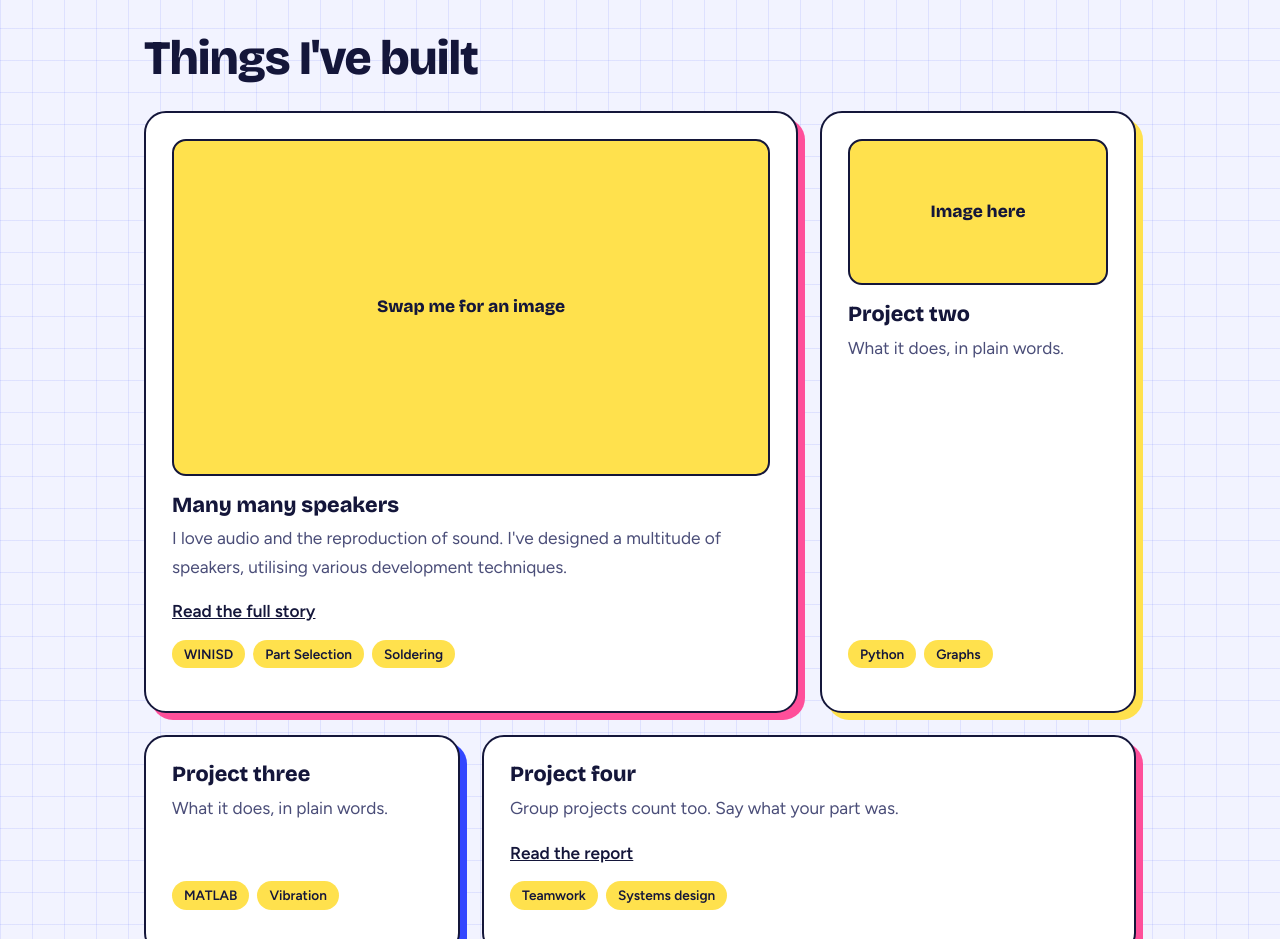
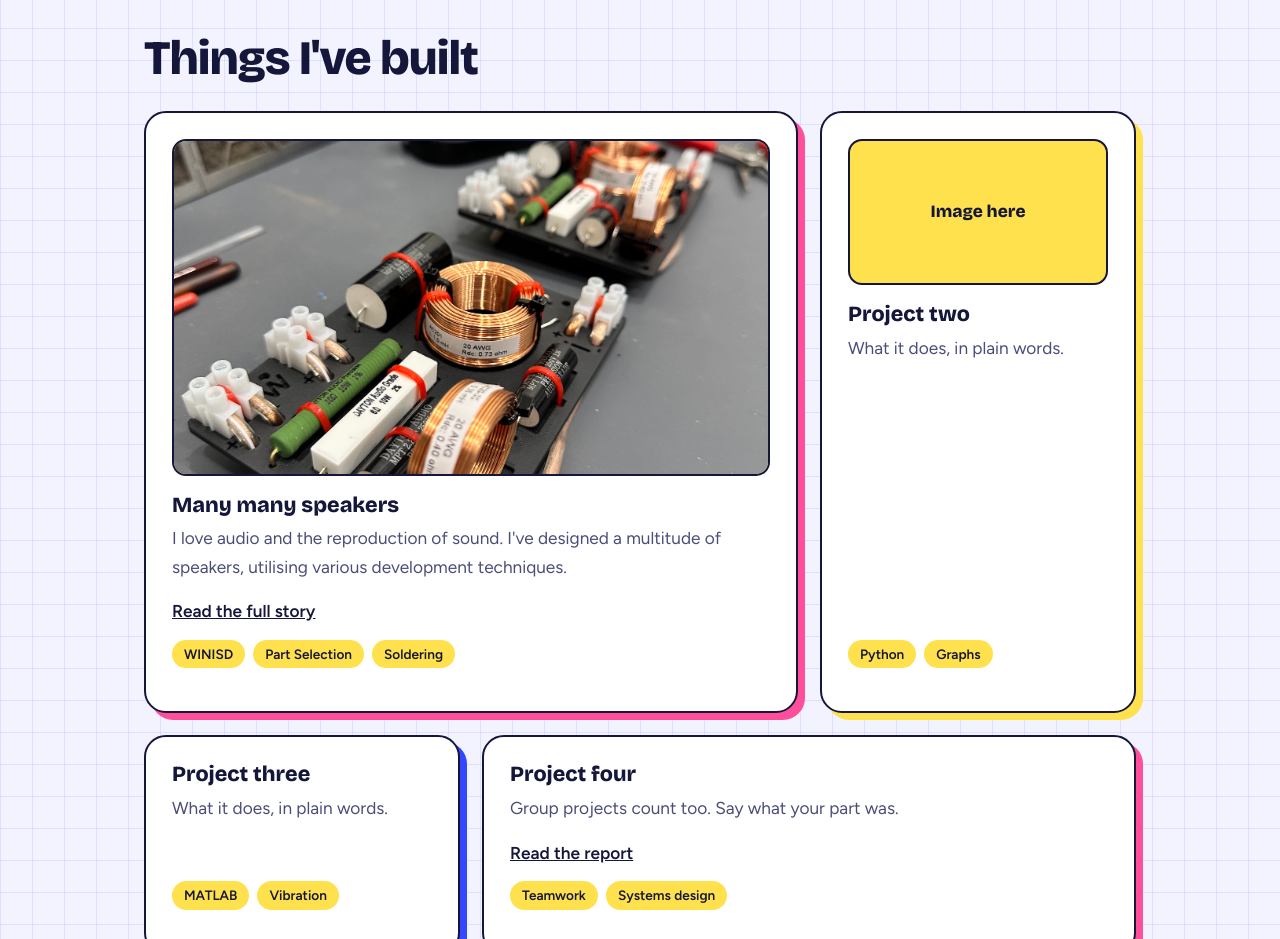
Before and after one commit to Sambozi/SamVercelBlog, a plain HTML site: page index.html in a window 1280 px wide. Shown: the part 1220-2159 px from the top of the page. Drawn offline with nearby package versions, Linux system fonts and the light colour scheme.

Commit message:
Update index.html

```diff
--- a/index.html
+++ b/index.html
@@ -61,7 +61,7 @@
     <h2 id="proj-h">Things I've built</h2>
     <div class="projects">
       <article class="card wide">
-        <div class="thumb empty" role="img" aria-label="Placeholder for a project image">Swap me for an image</div>
+        <img class="thumb" src="images/Crossover.jpg" alt="Smexy speaker crossover">
         <h3><a href="projects/project-one.html">Many many speakers</a></h3>
         <p>I love audio and the reproduction of sound. I've designed a multitude of speakers, utilising various development techniques.</p>
         <a class="more" href="projects/project-one.html">Read the full story</a>
```
